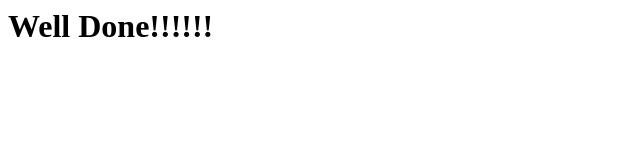
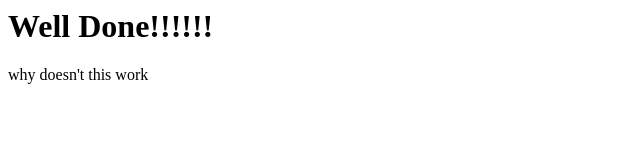
Before and after one commit to brentmiddaugh/static-web-site, a plain HTML site: page index.html in a window 1280 px wide. Shown: the whole page, without its empty margins (0-640 px from the left). Drawn offline with Linux system fonts and the light colour scheme.

Commit message:
why doesn't this work

```diff
--- a/index.html
+++ b/index.html
@@ -4,5 +4,6 @@
   </head>
   <body>
     <h1>Well Done!!!!!!</h1>
+    why doesn't this work
   </body>
 </html>
```
